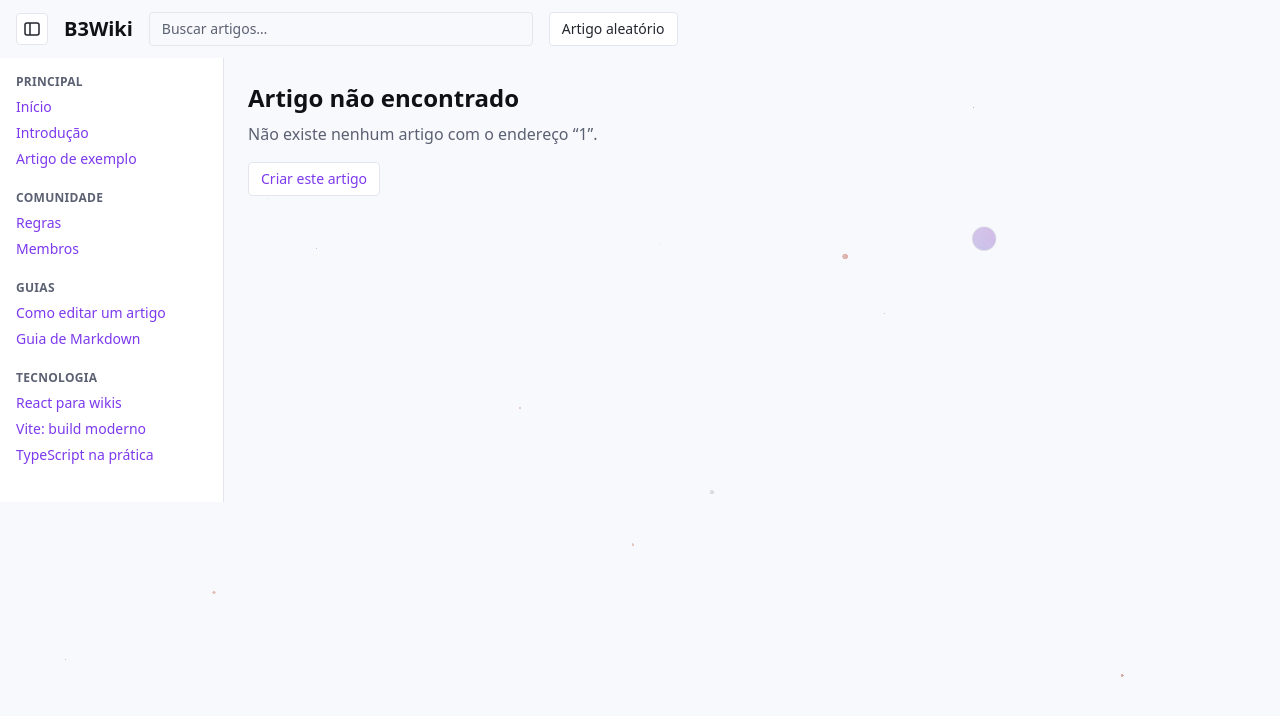
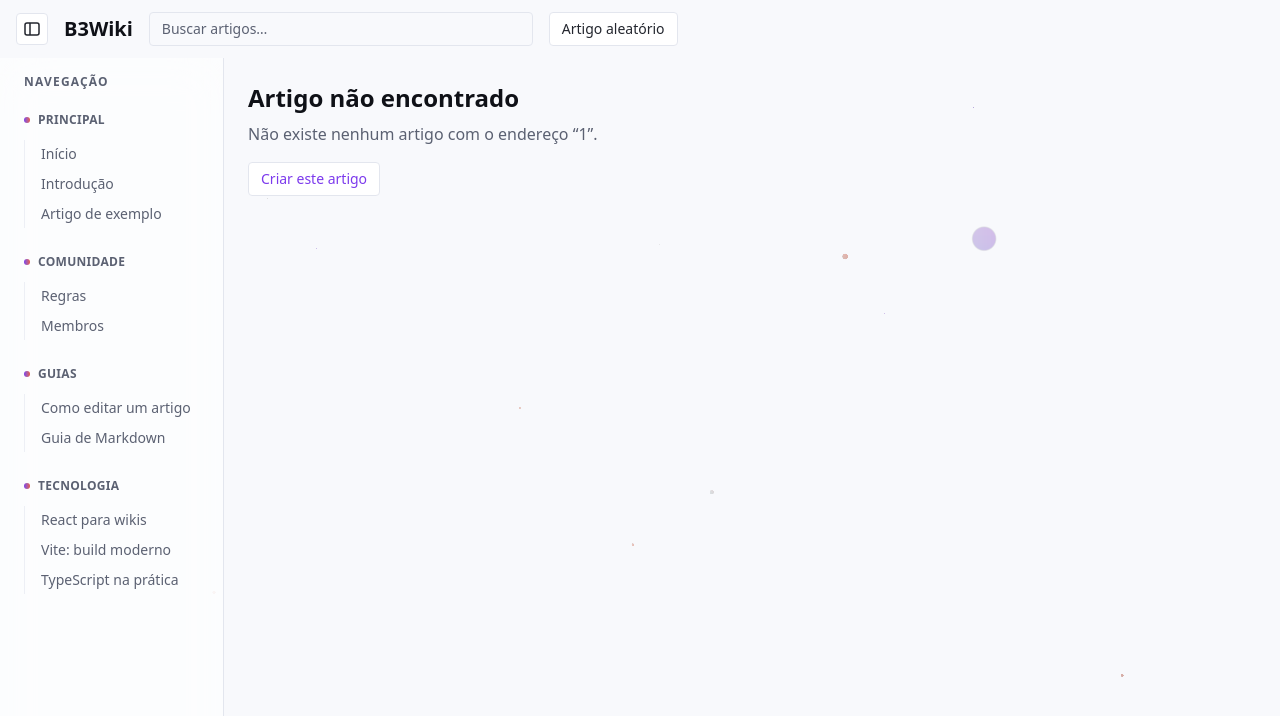
Before and after one commit to DanielFigues/B3Wiki, a React (Vite) app: page /wiki/1 in a window 1280 px wide. Shown: the top 716 px of the page. Built offline with nearby package versions, Linux system fonts and the light colour scheme.

Commit message:
style: sidebar full-height moderna (blur, pílulas e rota ativa)

```diff
--- a/src/components/Sidebar.tsx
+++ b/src/components/Sidebar.tsx
@@ -1,4 +1,4 @@
-import { Link } from 'react-router-dom'
+import { NavLink } from 'react-router-dom'
 import { useWiki } from '../store/index'
 import { slugify } from '../utils/slug'
 
@@ -11,25 +11,46 @@ function Sidebar({ collapsed = false }: SidebarProps) {
 
   return (
     <aside
-      className={`shrink-0 border-r border-line bg-surface transition-[width] duration-300 ${
-        collapsed ? 'w-0 overflow-hidden border-r-0' : 'w-56'
+      className={`sticky top-0 h-svh shrink-0 self-start border-r border-line bg-surface/60 backdrop-blur-xl transition-[width] duration-300 ${
+        collapsed ? 'w-0 overflow-hidden border-r-0' : 'w-56 overflow-y-auto'
       }`}
     >
       <nav aria-label="Navegação da wiki" className="w-56 p-4">
+        <p className="mb-4 px-2 text-xs font-semibold uppercase tracking-widest text-ink-muted">
+          Navegação
+        </p>
         {config.categories.map((category) => (
           <section key={category.title} className="mb-5">
-            <Link
+            <NavLink
               to={`/categoria/${slugify(category.title)}`}
-              className="mb-1 block text-xs font-semibold uppercase tracking-wide text-ink-muted hover:text-accent hover:no-underline"
+              className={({ isActive }) =>
+                `group mb-1.5 flex items-center justify-between rounded-md px-2 py-1.5 text-xs font-semibold uppercase tracking-wide transition-colors ${
+                  isActive
+                    ? 'bg-accent-soft text-ink-heading'
+                    : 'text-ink-muted hover:bg-surface hover:text-ink-heading'
+                }`
+              }
             >
-              {category.title}
-            </Link>
-            <ul className="space-y-0.5">
+              <span className="flex items-center gap-2">
+                <span className="h-1.5 w-1.5 shrink-0 rounded-full bg-gradient-to-r from-accent to-accent-2" />
+                {category.title}
+              </span>
+            </NavLink>
+            <ul className="ml-2 space-y-0.5 border-l border-line/60 pl-2">
               {category.links.map((link) => (
                 <li key={link.slug}>
-                  <Link to={link.url} className="text-sm text-accent hover:underline">
+                  <NavLink
+                    to={link.url}
+                    className={({ isActive }) =>
+                      `block rounded-md px-2 py-1 text-sm transition-colors ${
+                        isActive
+                          ? 'bg-accent-soft font-medium text-accent'
+                          : 'text-ink-muted hover:bg-surface hover:text-ink-heading'
+                      }`
+                    }
+                  >
                     {link.title}
-                  </Link>
+                  </NavLink>
                 </li>
               ))}
             </ul>
```
